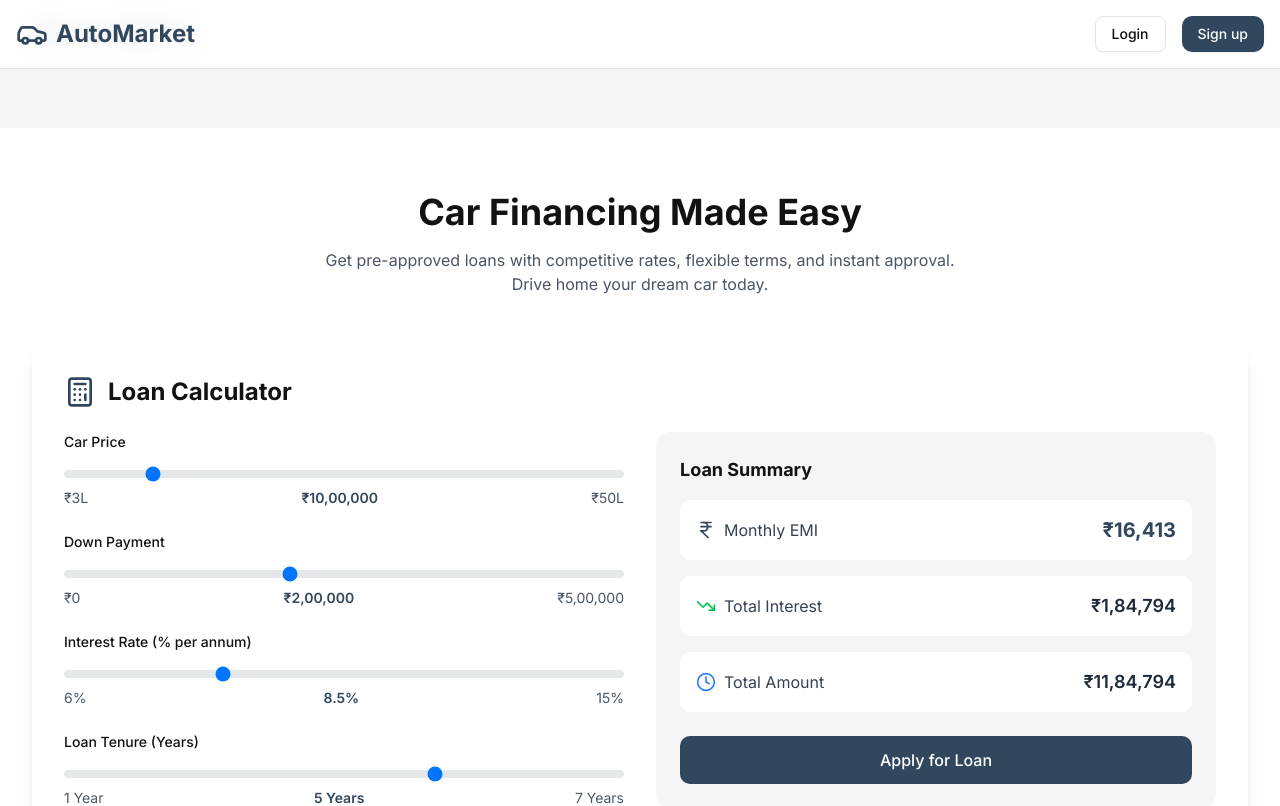
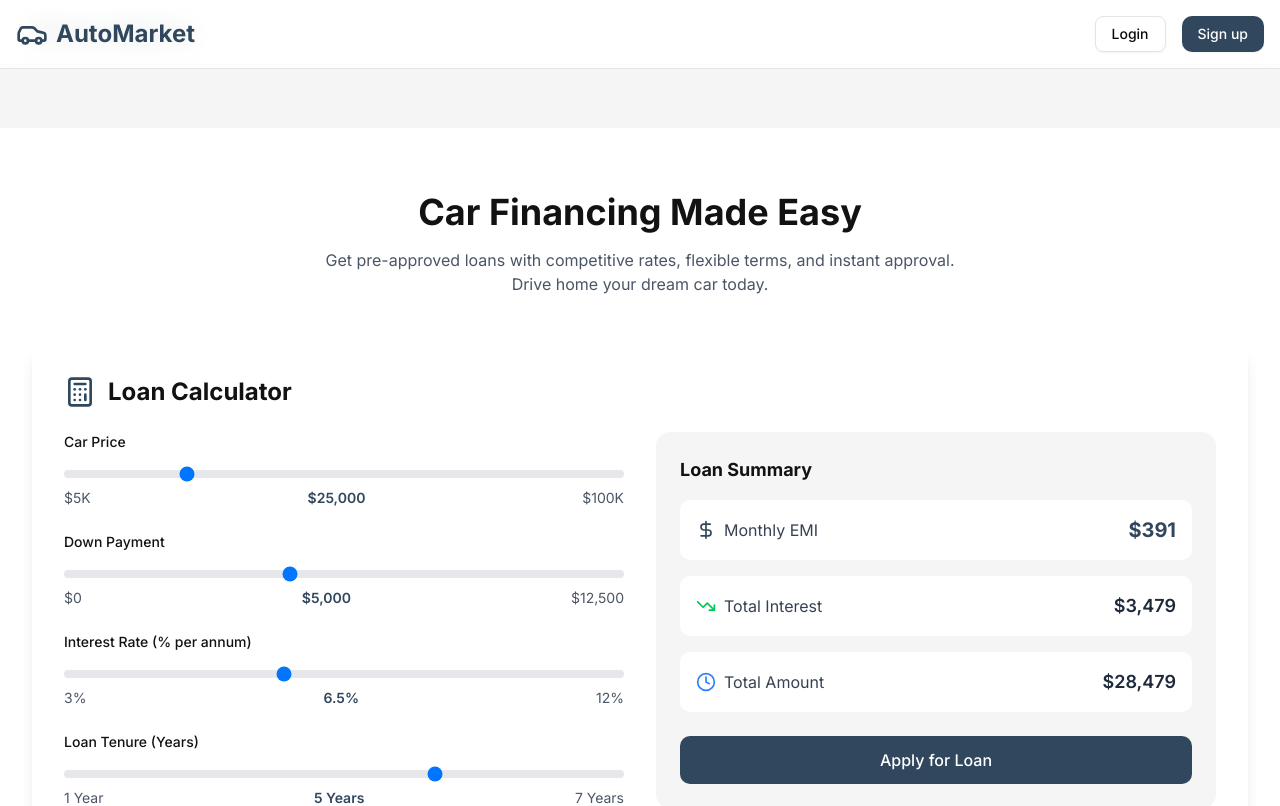
Before and after one commit to harsha8876/se-project, a Next.js app: page /finance in a window 1280 px wide. Shown: the top 806 px of the page. Built offline with nearby package versions, Linux system fonts and the light colour scheme; no server answers.

Commit message:
updated-finance

```diff
--- a/app/finance/page.jsx
+++ b/app/finance/page.jsx
@@ -2,7 +2,7 @@
 
 import React from "react";
 import { FinanceSection } from "@/components/FinanceSection";
-import { LoanCalculator } from "@/components/LoanCalculator";
+
 
 export default function FinancePage() {
   return (
--- a/app/make/[brand]/cars/[id]/page.jsx
+++ b/app/make/[brand]/cars/[id]/page.jsx
@@ -1,13 +1,14 @@
 "use client";
 
-import React from "react";
 import { ArrowLeft, Gauge, Fuel, Star, Users, Calendar, Heart } from "lucide-react";
 import { useState } from "react";
+import { useRouter } from "next/navigation";
 
 export default function CarDetailPage() {
   const brand = "Tesla";
   const id = "1";
   const [isWishlisted, setIsWishlisted] = useState(false);
+  const router = useRouter();
 
   const cars = [
     {
@@ -52,6 +53,11 @@ export default function CarDetailPage() {
       </div>
     );
   }
+
+  const handleGetBestOffer = () => {
+
+    router.push(`/finance?carName=${encodeURIComponent(car.name)}&price=${car.price}`);
+  };
 
   return (
     <div className="min-h-screen bg-gradient-to-br from-gray-50 to-gray-100">
@@ -168,7 +174,10 @@ export default function CarDetailPage() {
 
               {/* CTA Buttons */}
               <div className="space-y-3">
-                <button className="w-full py-4 rounded-2xl bg-[#30475E] text-white font-semibold hover:bg-[#223346] transition-all hover:shadow-xl transform hover:-translate-y-0.5">
+                <button
+                  onClick={handleGetBestOffer}
+                  className="w-full py-4 rounded-2xl bg-[#30475E] text-white font-semibold hover:bg-[#223346] transition-all hover:shadow-xl transform hover:-translate-y-0.5"
+                >
                   Get Best Offer
                 </button>
                 <button className="w-full py-4 rounded-2xl border-2 border-[#30475E] text-[#30475E] font-semibold hover:bg-[#30475E] hover:text-white transition-all">
--- a/components/LoanCalculator.jsx
+++ b/components/LoanCalculator.jsx
@@ -1,14 +1,29 @@
 import React, { useState, useEffect } from 'react';
-import { Calculator, IndianRupee, TrendingDown, Clock } from 'lucide-react';
+import { Calculator, DollarSign, TrendingDown, Clock } from 'lucide-react';
+import { useSearchParams } from 'next/navigation';
 
 export const LoanCalculator = () => {
-  const [loanAmount, setLoanAmount] = useState(1000000);
-  const [downPayment, setDownPayment] = useState(200000);
-  const [interestRate, setInterestRate] = useState(8.5);
+  const searchParams = useSearchParams();
+  const priceFromUrl = searchParams.get('price');
+  const carNameFromUrl = searchParams.get('carName');
+
+  const initialPrice = priceFromUrl ? Number(priceFromUrl) : 25000;
+
+  const [loanAmount, setLoanAmount] = useState(initialPrice);
+  const [downPayment, setDownPayment] = useState(Math.round(initialPrice * 0.2));
+  const [interestRate, setInterestRate] = useState(6.5);
   const [loanTenure, setLoanTenure] = useState(5);
   const [emi, setEmi] = useState(0);
   const [totalAmount, setTotalAmount] = useState(0);
   const [totalInterest, setTotalInterest] = useState(0);
+
+  useEffect(() => {
+    if (priceFromUrl) {
+      const price = Number(priceFromUrl);
+      setLoanAmount(price);
+      setDownPayment(Math.round(price * 0.2));
+    }
+  }, [priceFromUrl]);
 
   useEffect(() => {
     const principal = loanAmount - downPayment;
@@ -32,10 +47,10 @@ export const LoanCalculator = () => {
   }, [loanAmount, downPayment, interestRate, loanTenure]);
 
   const formatCurrency = (amount) => {
-    if (isNaN(amount)) return "₹0";
-    return new Intl.NumberFormat('en-IN', {
+    if (isNaN(amount)) return "$0";
+    return new Intl.NumberFormat('en-US', {
       style: 'currency',
-      currency: 'INR',
+      currency: 'USD',
       maximumFractionDigits: 0
     }).format(amount);
   };
@@ -55,18 +70,18 @@ export const LoanCalculator = () => {
             </label>
             <input
               type="range"
-              min="300000"
-              max="5000000"
-              step="50000"
+              min="5000"
+              max="100000"
+              step="1000"
               value={loanAmount}
               onChange={(e) => setLoanAmount(Number(e.target.value))}
               className="w-full h-2 bg-gray-200 rounded-lg appearance-none cursor-pointer slider"
               aria-label="Car Price Slider"
             />
             <div className="flex justify-between text-sm text-gray-600 mt-1">
-              <span>₹3L</span>
+              <span>$5K</span>
               <span className="font-semibold text-[#30475E]">{formatCurrency(loanAmount)}</span>
-              <span>₹50L</span>
+              <span>$100K</span>
             </div>
           </div>
 
@@ -78,14 +93,14 @@ export const LoanCalculator = () => {
               type="range"
               min="0"
               max={Math.max(loanAmount * 0.5 || 0, 0)}
-              step="25000"
+              step="500"
               value={downPayment}
               onChange={(e) => setDownPayment(Number(e.target.value))}
               className="w-full h-2 bg-gray-200 rounded-lg appearance-none cursor-pointer slider"
               aria-label="Down Payment Slider"
             />
             <div className="flex justify-between text-sm text-gray-600 mt-1">
-              <span>₹0</span>
+              <span>$0</span>
               <span className="font-semibold text-[#30475E]">{formatCurrency(downPayment)}</span>
               <span>{formatCurrency(loanAmount * 0.5)}</span>
             </div>
@@ -97,8 +112,8 @@ export const LoanCalculator = () => {
             </label>
             <input
               type="range"
-              min="6"
-              max="15"
+              min="3"
+              max="12"
               step="0.1"
               value={interestRate}
               onChange={(e) => setInterestRate(Number(e.target.value))}
@@ -106,9 +121,9 @@ export const LoanCalculator = () => {
               aria-label="Interest Rate Slider"
             />
             <div className="flex justify-between text-sm text-gray-600 mt-1">
-              <span>6%</span>
+              <span>3%</span>
               <span className="font-semibold text-[#30475E]">{interestRate}%</span>
-              <span>15%</span>
+              <span>12%</span>
             </div>
           </div>
 
@@ -140,7 +155,7 @@ export const LoanCalculator = () => {
           <div className="space-y-4">
             <div className="flex justify-between items-center p-4 bg-white rounded-lg">
               <div className="flex items-center">
-                <IndianRupee className="w-5 h-5 text-[#30475E] mr-2" />
+                <DollarSign className="w-5 h-5 text-[#30475E] mr-2" />
                 <span className="text-gray-700">Monthly EMI</span>
               </div>
               <span className="text-xl font-bold text-[#30475E]">{formatCurrency(emi)}</span>
```
